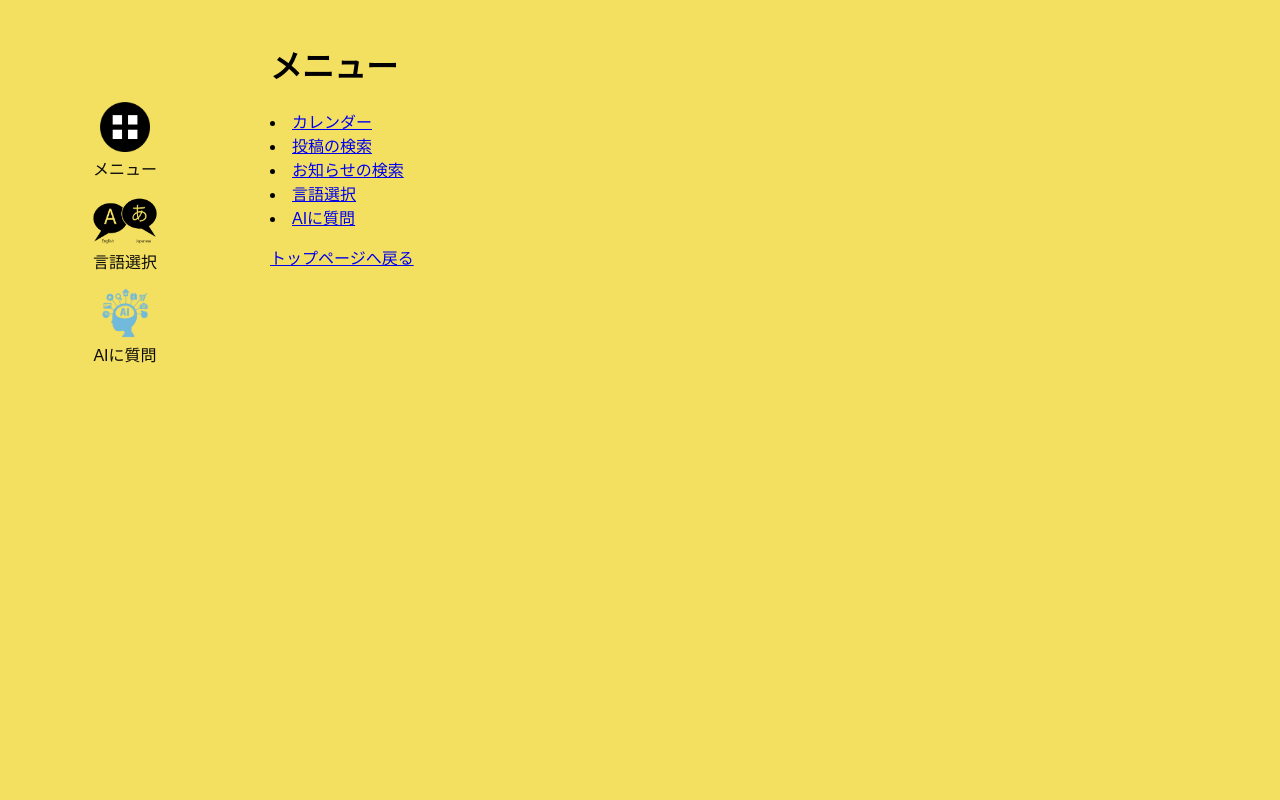
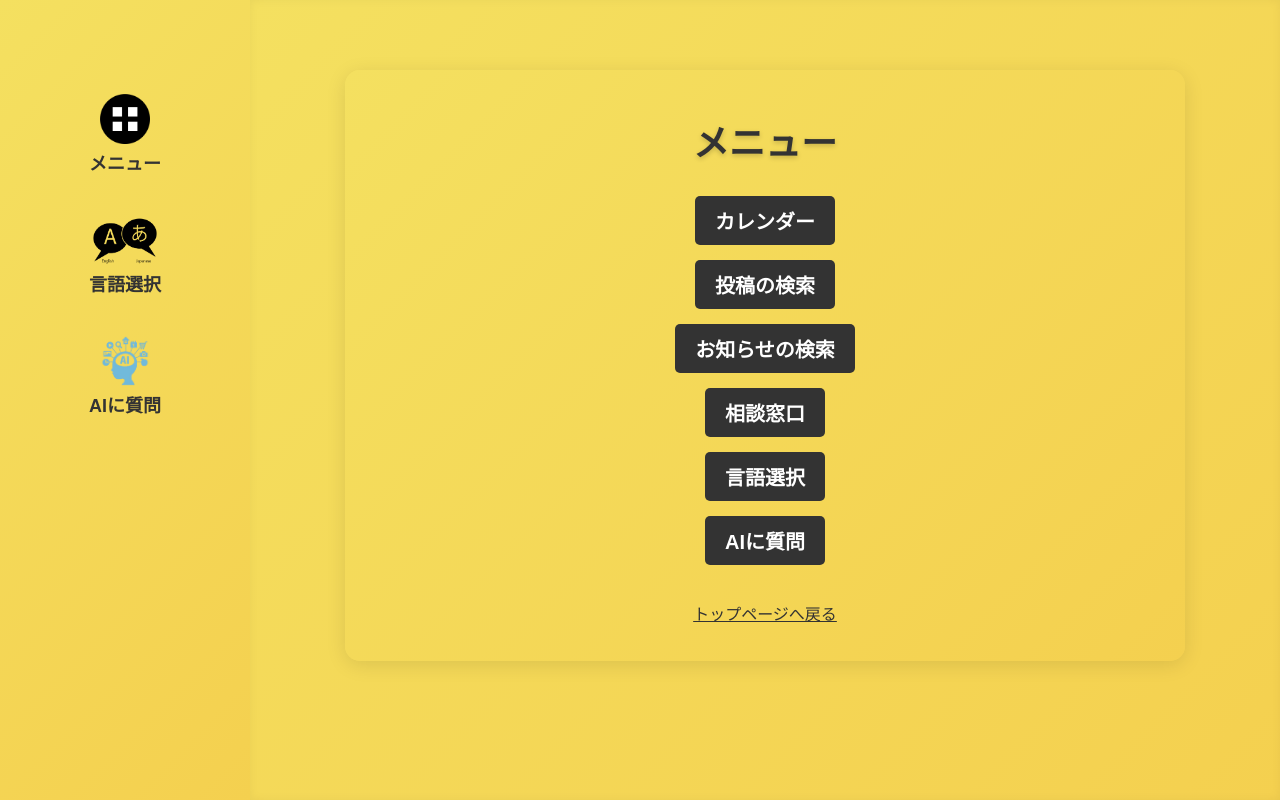
Before and after one commit to kosuke0413/test, a Python web app: template templates/menu.html in a window 1280 px wide. Run offline with Jinja, Linux system fonts and the light colour scheme; the template is opened without the code that fills it, so the values that code supplies are empty.

Commit message:
base,menu css改良

```diff
--- a/static/style.css
+++ b/static/style.css
@@ -1,9 +1,10 @@
 /* 全体のスタイル */
 body {
     margin: 0;
-    font-family: Arial, sans-serif;
-    background-color: #f4f4f4;
-    min-height: 100%; /* ページ全体を覆う */
+    font-family: 'Arial', sans-serif;
+    background-color: #f4f4f4; /* ページ全体の背景色 */
+    color: #333; /* ベースの文字色 */
+    min-height: 100%;
 }
 
 /* ラッパー全体のレイアウト */
@@ -15,14 +16,15 @@ body {
 /* サイドバー */
 .sidebar {
     width: 250px;
-    background-color: #f4e060;
-    color: #fff;
+    background: linear-gradient(135deg, #f4e060, #f4d04f); /* グラデーション背景 */
+    color: #333; /* サイドバーの文字色 */
     display: flex; /* Flexboxを有効化 */
     flex-direction: column; /* 垂直方向に配置 */
     align-items: center; /* 横方向の中央揃え */
-    justify-content: flex-start; /* 上揃え（中央揃えの場合は center） */
+    justify-content: flex-start; /* 上揃え */
     padding: 20px;
     box-sizing: border-box;
+    box-shadow: 4px 0 10px rgba(0, 0, 0, 0.1); /* サイドバーの軽い影 */
 }
 
 /* サイドバー内のリンクリスト */
@@ -33,13 +35,9 @@ body {
     text-align: center; /* リンクを中央揃え */
 }
 
-.menu-image {
-    width: 5;
-    height: 5;
-}
-
+/* サイドバーの各項目 */
 .sidebar nav ul li {
-    margin-bottom: 15px;
+    margin-bottom: 20px; /* 項目間の余白 */
 }
 
 /* 縦書きスタイル（〇〇町リンク） */
@@ -48,31 +46,57 @@ body {
     text-orientation: upright; /* 縦書きで文字を正しい向きに */
     line-height: 1.5; /* 行間の調整 */
     display: inline-block;
-    color: #070707;
-    padding: 20px;
+    background: transparent; /* 背景を透明（背景と同化） */
+    padding: 10px 20px;
     border-radius: 5px;
     text-decoration: none; /* 下線を消す */
-    font-size: 50px;
+    font-size: 30px;
+    font-weight: bold;
+    transition: all 0.3s ease; /* アニメーション */
 }
 
-.sidebar nav ul h1 a:hover {
-    color: #0e0e0e; /* ホバー時の文字色 */
+/* 「町」の文字部分に適用するスタイル */
+.town-text {
+    color: #ff4500; /* テキストの色をオレンジに変更 */
+    font-size: 40px; /* フォントサイズを変更 */
+    font-family: 'Courier New', Courier, monospace; /* フォントを変更 */
+    text-shadow: 2px 2px 5px rgba(0, 0, 0, 0.3); /* 軽い文字の影を追加 */
+    font-weight: bold; /* 太字に設定 */
+    transition: color 0.3s ease; /* カラー変更時のアニメーション */
 }
 
-/* 他のリンク */
+/* 「町」の文字部分ホバー時の効果 */
+.town-text:hover {
+    color: #ff6347; /* ホバー時に色を赤っぽく変える */
+    transform: scale(1.1); /* ホバー時に少し拡大 */
+}
+
+/* サイドバー内の他のリンク */
 .sidebar nav ul li a {
-    color: #0b0b0b; /* リンクの文字色 */
+    color: #333; /* ベースの文字色 */
+    background: transparent; /* 背景を透明（背景と同化） */
     text-decoration: none; /* 下線を消す */
+    padding: 10px 15px;
+    border-radius: 5px;
+    font-size: 18px;
+    font-weight: bold;
+    transition: all 0.3s ease; /* ホバー時のアニメーション */
+    display: inline-block;
 }
 
 .sidebar nav ul li a:hover {
-    text-decoration: underline; /* ホバー時に下線を表示 */
+    background-color: rgba(255, 255, 255, 0.2); /* ホバー時、背景を少し明るく */
+    color: #000; /* ホバー時の文字色 */
+    transform: scale(1.05); /* 拡大アニメーション */
+    box-shadow: 0 4px 8px rgba(0, 0, 0, 0.2); /* ホバー時の影 */
 }
 
 /* メインコンテンツ */
 .content {
     flex: 1; /* サイドバー以外を埋める */
     padding: 20px;
-    background-color: #f4e060;
+    background: linear-gradient(135deg, #f4e060, #f4d04f); /* メインコンテンツの背景とサイドバーを統一 */
+    color: #333; /* ベースの文字色 */
     box-sizing: border-box;
+    box-shadow: inset 0 0 10px rgba(0, 0, 0, 0.05); /* 内側の軽い影 */
 }
--- a/templates/base.html
+++ b/templates/base.html
@@ -7,20 +7,54 @@
     <link rel="stylesheet" href="{{ url_for('static', filename='style.css') }}">
 </head>
 <body>
-
     <div class="wrapper">
         <!-- サイドバー -->
         <aside class="sidebar">
             <nav>
                 <ul>
-                    <li><h1><a href="{{ url_for('notice.top') }}">{{ local.local_name }}</a></h1></li>
+                    <!-- 縦書きで「町」のリンク -->
+                    <li class="town-item">
+                        <h1>
+                            <a href="{{ url_for('notice.top') }}" class="town-text">{{ local.local_name }}</a>
+                        </h1>
+                    </li>
+
+                    <!-- 現在ログイン中のユーザー名 -->
                     {% if current_user.is_authenticated %}
-                        <li><a href="#">{{ current_user.name }}</a></li>
+                        <li class="sidebar-item">
+                            <a href="#">{{ current_user.name }}</a>
+                        </li>
                     {% endif %}
-                    <li><a href="{{ url_for('menu')}}"><img src="{{ url_for('static', filename='img/16_2_300.png') }}" alt="メニュー画像"  width="50" height="50"><br>メニュー</br></a></li>
-                    <li><a href="#"><img src="{{ url_for('static', filename='img/言語選択.png') }}" alt="言語選択画像" width="90" height="50"><br>言語選択</br></a></li>
-                    <li><a href="#"><img src="{{ url_for('static', filename='img/AI2.png') }}" alt="AI画像" width="50" height="50"><br>AIに質問</br></a></li>                    {% if current_user.is_authenticated %}
-                        <li><a href="{{ url_for('user.logout')}}">ログアウト</a></li>
+
+                    <!-- メニュー -->
+                    <li class="sidebar-item">
+                        <a href="{{ url_for('menu') }}">
+                            <img src="{{ url_for('static', filename='img/16_2_300.png') }}" alt="メニュー画像" width="50" height="50">
+                            <br>メニュー</br>
+                        </a>
+                    </li>
+
+                    <!-- 言語選択 -->
+                    <li class="sidebar-item">
+                        <a href="#">
+                            <img src="{{ url_for('static', filename='img/言語選択.png') }}" alt="言語選択画像" width="90" height="50">
+                            <br>言語選択</br>
+                        </a>
+                    </li>
+
+                    <!-- AIに質問 -->
+                    <li class="sidebar-item">
+                        <a href="#">
+                            <img src="{{ url_for('static', filename='img/AI2.png') }}" alt="AI画像" width="50" height="50">
+                            <br>AIに質問</br>
+                        </a>
+                    </li>
+
+                    <!-- ログアウト -->
+                    {% if current_user.is_authenticated %}
+                        <li class="sidebar-item">
+                            <a href="{{ url_for('user.logout') }}">ログアウト</a>
+                        </li>
                     {% endif %}
                 </ul>
             </nav>
--- a/templates/menu.html
+++ b/templates/menu.html
@@ -1,14 +1,100 @@
 {% extends "base.html" %}
-{% block title %} メニュー {% endblock %}
+{% block title %}メニュー{% endblock %}
 
 {% block content %}
-<h1>メニュー</h1>
+<style>
+    /* メインコンテナのスタイル */
+    .menu-container {
+        max-width: 800px;
+        margin: 50px auto; /* 中央揃え */
+        padding: 20px;
+        background: linear-gradient(135deg, #f4e060, #f4d04f); /* モダンなグラデーション背景 */
+        border-radius: 15px;
+        box-shadow: 0 4px 20px rgba(0, 0, 0, 0.1); /* 軽い影 */
+        text-align: center; /* 中央寄せ */
+    }
 
-    <li><a href="{{ url_for('calendar.index') }}">カレンダー</a></li>
-    <li><a href="#">投稿の検索</a></li>
-    <li><a href="{{ url_for('notice.search') }}">お知らせの検索</a></li>
-    <li><a href="#">言語選択</a></li>
-    <li><a href="#">AIに質問</a></li>
-    <p><a href="/">トップページへ戻る</a></p>
+    /* タイトルのスタイル */
+    .menu-title {
+        font-size: 36px;
+        margin-bottom: 30px;
+        font-family: "Arial Black", sans-serif;
+        color: #333;
+        text-shadow: 0 2px 5px rgba(0, 0, 0, 0.2); /* タイトルに軽い影 */
+    }
 
+    /* メニューリストのスタイル */
+    .menu-list {
+        list-style: none;
+        padding: 0;
+        margin: 0 auto;
+    }
+
+    .menu-list li {
+        margin: 15px 0;
+    }
+
+    /* メニューリンクのスタイル */
+    .menu-list li a {
+        display: inline-block;
+        font-size: 20px;
+        font-weight: bold;
+        color: #fff;
+        background-color: #333;
+        text-decoration: none;
+        padding: 10px 20px;
+        border-radius: 5px;
+        transition: all 0.3s ease; /* ホバー時のアニメーション */
+    }
+
+    .menu-list li a:hover {
+        background-color: #555;
+        color: #f4e060;
+        transform: scale(1.1); /* 拡大アニメーション */
+        box-shadow: 0 4px 15px rgba(0, 0, 0, 0.2); /* ホバー時に影を追加 */
+    }
+
+    /* 戻るリンクのスタイル */
+    .back-link a {
+        font-size: 16px;
+        color: #333;
+        text-decoration: underline;
+        margin-top: 20px;
+        display: inline-block;
+        transition: color 0.3s ease;
+    }
+
+    .back-link a:hover {
+        color: #555;
+    }
+
+    /* レスポンシブデザイン */
+    @media (max-width: 600px) {
+        .menu-title {
+            font-size: 28px;
+        }
+
+        .menu-list li a {
+            font-size: 18px;
+            padding: 8px 16px;
+        }
+
+        .menu-container {
+            padding: 15px;
+        }
+    }
+</style>
+
+<div class="menu-container">
+    <h1 class="menu-title">メニュー</h1>
+    <ul class="menu-list">
+        <li><a href="{{ url_for('calendar.index') }}">カレンダー</a></li>
+        <li><a href="#">投稿の検索</a></li>
+        <li><a href="{{ url_for('notice.search') }}">お知らせの検索</a></li>
+        <li><a href="{{ url_for('consultation.send')}}">相談窓口</a></li>
+        <li><a href="#">言語選択</a></li>
+        <li><a href="#">AIに質問</a></li>
+    </ul>
+    <p class="back-link"><a href="/">トップページへ戻る</a></p>
+</div>
 {% endblock %}
```
